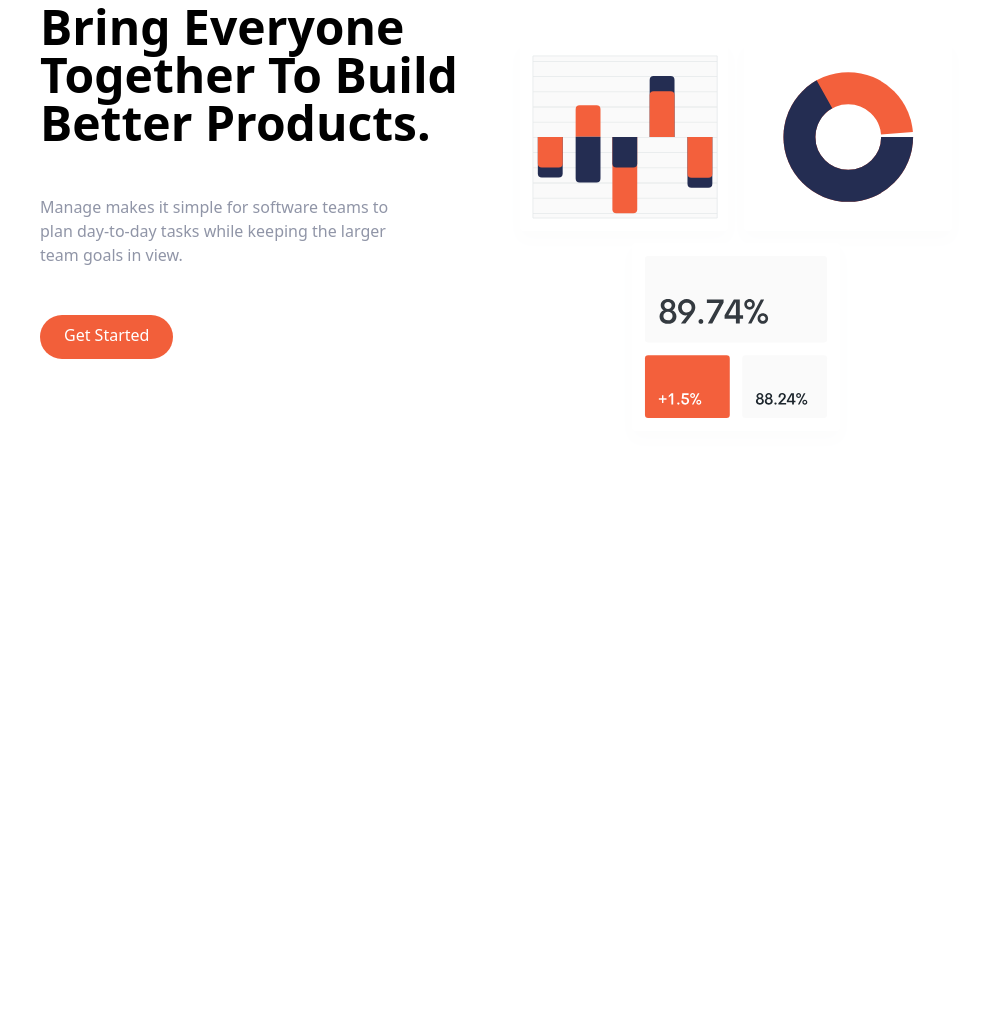
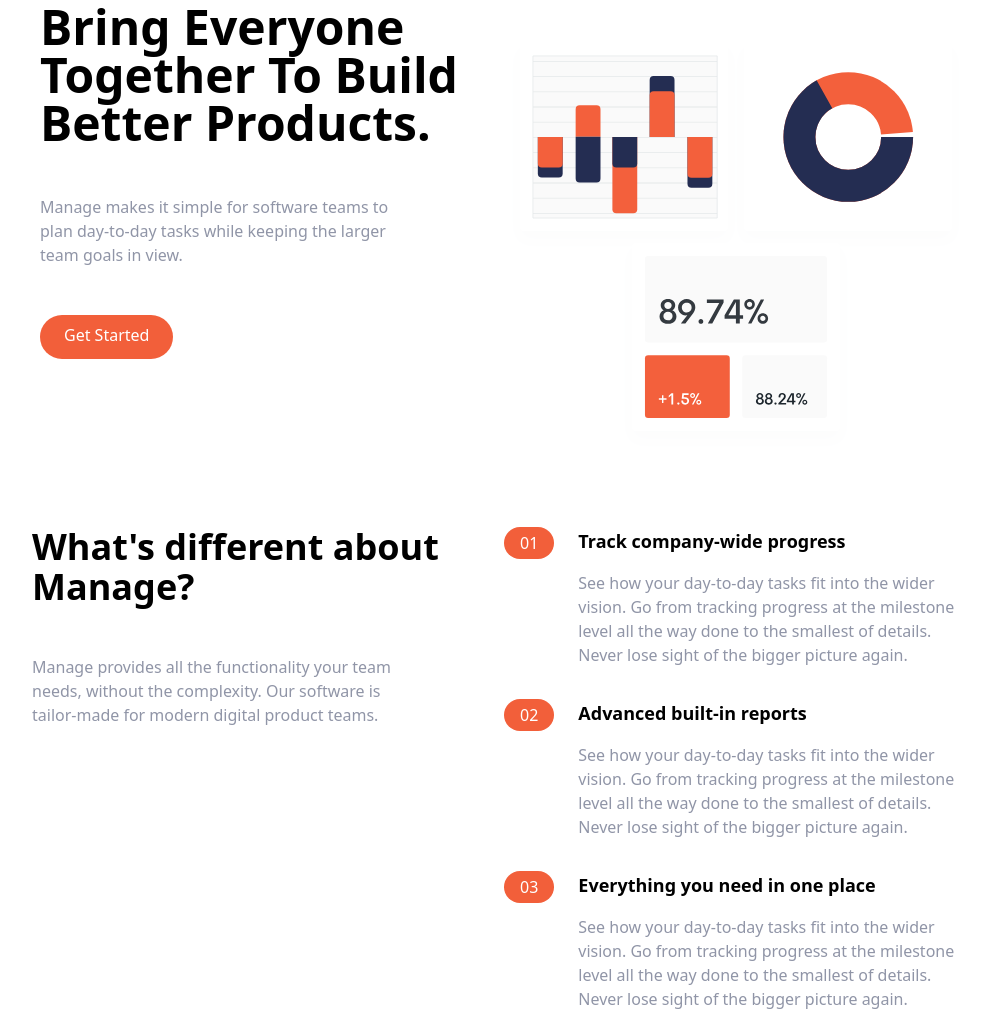
Before and after one commit to raheebwa/tailwind-landing-page, a website: page index.html in a window 1280 px wide. Shown: the part 129-1140 px from the top of the page, without its empty margins (136-1121 px from the left). Before the commit the page ends 800 px from the top, so only its background shows below. Drawn offline with Linux system fonts and the light colour scheme.

Commit message:
feat: add features section

```diff
--- a/index.html
+++ b/index.html
@@ -24,6 +24,7 @@
       <!-- Button -->
       <a href="#" class="hidden   p-3 px-6 pt-2 text-white bg-brightRed rounded-full baseline hover:bg-brightRedLight md:block">Get Started</a>
     </nav>
+    <!-- Hero Section -->
     <section id="hero">
       <div class="container flex flex-col-reverse  items-center px-6 mx-auto mt-10 space-y-0 md:space-y-0 md:flex-row">
         <!-- Left Items -->
@@ -45,5 +46,92 @@
       </div>
       </div>
     </section>
+    <!-- Features Section -->
+    <section class="features">
+      <div class="container flex flex-col px-4 mx-auto mt-10 space-y-12 md:space-y-0 md:flex-row">
+        <div class="flex flex-col space-y-12 md:w-1/2">
+          <h2 class="max-w-md text-4xl font-bold text-center md:text-left">
+            What's different about Manage?
+          </h2>
+          <p class="max-w-sm text-center text-darkGrayishBlue md:text-left">
+            Manage provides all the functionality your team needs,
+             without the
+            complexity. Our software is tailor-made for modern digital product
+            teams.
+        </div>
+        <div class="flex flex-col space-y-8 md:w-1/2">
+          <div class="flex flex-col space-y-3 md:space-x-6 md:space-y-0 md:flex-row">
+            <div class="rounded-l-full bg-brightRedSupLight md:bg-transparent">
+              <div class="flex items-center space-x-2">
+                <div class="px-4 py-2 text-white rounded-full md:py-1 bg-brightRed">
+                  01
+                </div>
+                <h3 class="text-base font-bold md:mb-4 md:hidden">
+                  Track company-wide progress
+                </h3>
+              </div>
+            </div>
+            <div>
+              <h3 class="hidden mb-4 md:block text-lg font-bold">
+                Track company-wide progress
+              </h3>
+              <p class="text-darkGrayishBlue">
+                See how your day-to-day tasks fit into the wider vision. Go from
+                tracking progress at the milestone level all the way done to the
+                smallest of details. Never lose sight of the bigger picture
+                again.
+              </p>
+            </div>
+          </div>
+          <div class="flex flex-col space-y-3 md:space-x-6 md:space-y-0 md:flex-row">
+            <div class="rounded-l-full bg-brightRedSupLight md:bg-transparent">
+              <div class="flex items-center space-x-2">
+                <div class="px-4 py-2 text-white rounded-full md:py-1 bg-brightRed">
+                  02
+                </div>
+                <h3 class="text-base font-bold md:mb-4 md:hidden">
+                  Advanced built-in reports
+                </h3>
+              </div>
+            </div>
+            <div>
+              <h3 class="hidden mb-4 md:block text-lg font-bold">
+                Advanced built-in reports
+              </h3>
+              <p class="text-darkGrayishBlue">
+                See how your day-to-day tasks fit into the wider vision. Go from
+                tracking progress at the milestone level all the way done to the
+                smallest of details. Never lose sight of the bigger picture
+                again.
+              </p>
+            </div>
+          </div>
+          <div class="flex flex-col space-y-3 md:space-x-6 md:space-y-0 md:flex-row">
+            <div class="rounded-l-full bg-brightRedSupLight md:bg-transparent">
+              <div class="flex items-center space-x-2">
+                <div class="px-4 py-2 text-white rounded-full md:py-1 bg-brightRed">
+                  03
+                </div>
+                <h3 class="text-base font-bold md:mb-4 md:hidden">
+                  Everything you need in one place
+                </h3>
+              </div>
+            </div>
+            <div>
+              <h3 class="hidden mb-4 md:block text-lg font-bold">
+                Everything you need in one place
+              </h3>
+              <p class="text-darkGrayishBlue">
+                See how your day-to-day tasks fit into the wider vision. Go from
+                tracking progress at the milestone level all the way done to the
+                smallest of details. Never lose sight of the bigger picture
+                again.
+              </p>
+            </div>
+          </div>
+
+        </div>
+      </div>
+    </section>
   </body>
 </html>
```
Also changed, not shown: css/output.css.
